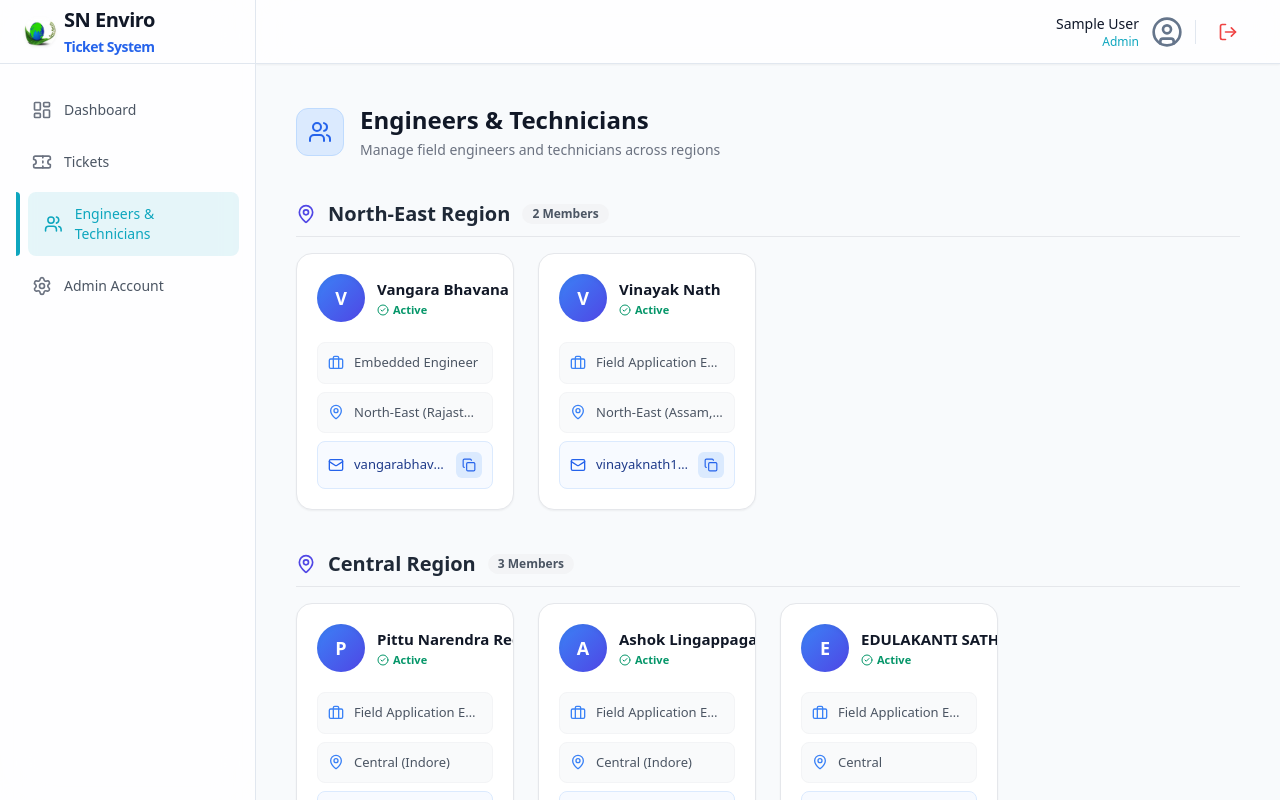
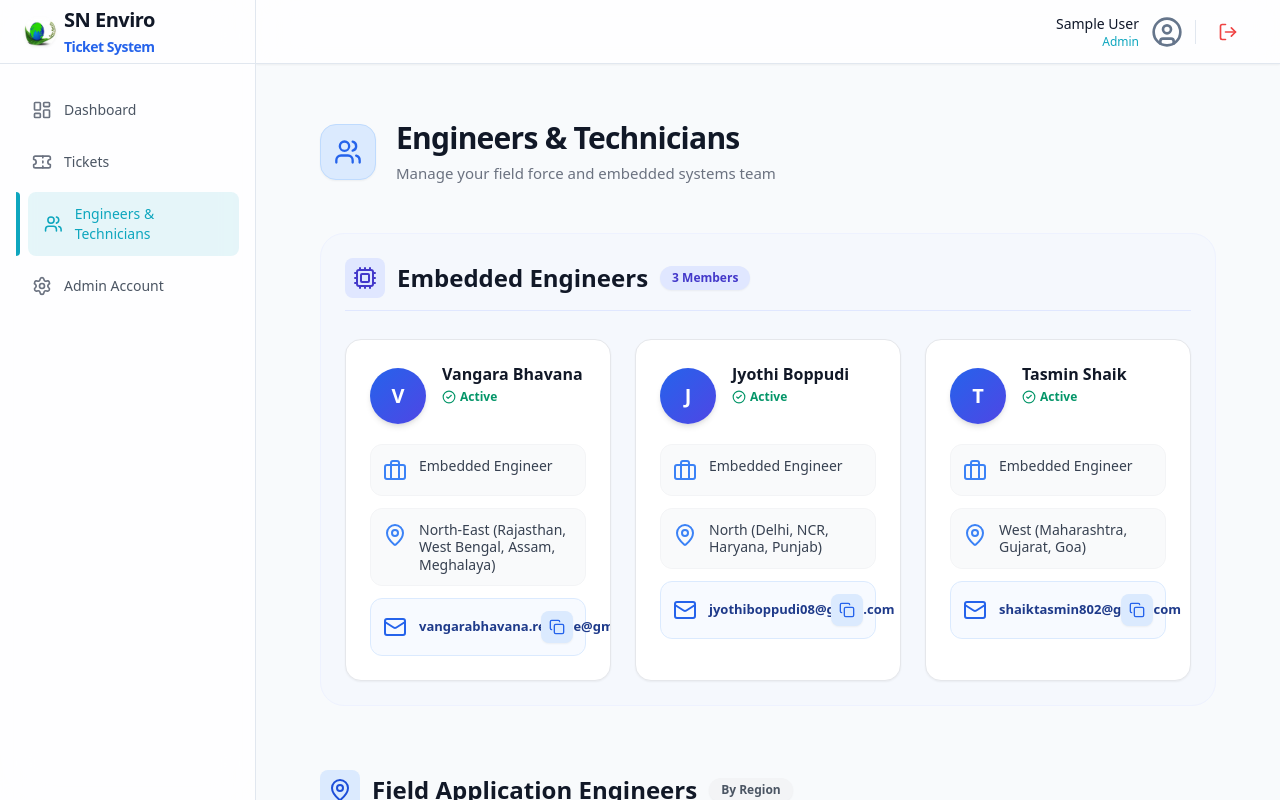
Before and after one commit to jaswanth1904/SN-Enviro-Ticket-Raising-System, a React (Vite) app in the folder frontend/: page /users in a window 1280 px wide. Built offline with nearby package versions, Linux system fonts and the light colour scheme; no server answers; sample sign-in values are in the browser's storage.

Commit message:
style: fix truncation on web UI and group by Embedded Engineer at top

```diff
--- a/frontend/src/pages/Users.tsx
+++ b/frontend/src/pages/Users.tsx
@@ -1,7 +1,7 @@
 import React from 'react';
-import { Users as UsersIcon, Mail, Briefcase, MapPin, Copy, CheckCircle2 } from 'lucide-react';
+import { Users as UsersIcon, Mail, Briefcase, MapPin, Copy, CheckCircle2, Cpu } from 'lucide-react';
 import toast from 'react-hot-toast';
-import { groupedEngineers, type Engineer } from '../lib/engineers';
+import { engineersData, type Engineer } from '../lib/engineers';
 
 export const Users: React.FC = () => {
   const handleCopyEmail = (email: string) => {
@@ -9,81 +9,137 @@ export const Users: React.FC = () => {
     toast.success(`Copied ${email} to clipboard!`);
   };
 
-  return (
-    <div className="space-y-10 max-w-[1400px] mx-auto pb-12">
-      <div className="flex items-center justify-between mb-8">
-        <div className="flex items-center space-x-4">
-          <div className="h-12 w-12 rounded-xl bg-blue-100 border border-blue-200 flex items-center justify-center">
-            <UsersIcon className="h-6 w-6 text-blue-600" />
-          </div>
-          <div>
-            <h2 className="text-2xl font-bold text-gray-900">Engineers & Technicians</h2>
-            <p className="text-gray-500 text-sm mt-1">Manage field engineers and technicians across regions</p>
-          </div>
-        </div>
-      </div>
+  const embeddedEngineers = engineersData.filter(e => e.designation === 'Embedded Engineer');
+  const fieldEngineers = engineersData.filter(e => e.designation !== 'Embedded Engineer');
 
-      {Object.entries(groupedEngineers).map(([region, engineers]) => (
-        <div key={region} className="space-y-4">
-          {/* Region Header */}
-          <div className="flex items-center space-x-3 border-b border-gray-200 pb-2">
-            <MapPin className="w-5 h-5 text-indigo-600" />
-            <h3 className="text-xl font-bold text-gray-800">{region} Region</h3>
-            <span className="bg-gray-100 text-gray-600 text-xs font-semibold px-2.5 py-0.5 rounded-full">
-              {engineers.length} {engineers.length === 1 ? 'Member' : 'Members'}
-            </span>
-          </div>
+  // Group fieldEngineers by region
+  const fieldByRegion = fieldEngineers.reduce((acc, engineer) => {
+    let key = 'Other';
+    const regionLower = engineer.region.toLowerCase();
 
-          <div className="grid grid-cols-1 md:grid-cols-2 lg:grid-cols-3 xl:grid-cols-4 gap-6">
-            {engineers.map((engineer: Engineer, index: number) => (
-              <div key={index} className="bg-white rounded-2xl border border-gray-200 shadow-sm hover:shadow-md hover:border-blue-200 transition-all duration-300 overflow-hidden group transform hover:-translate-y-1">
-                <div className="p-5">
-                  <div className="flex items-start justify-between mb-4">
-                    <div className="flex items-center space-x-3">
-                      <div className="h-12 w-12 rounded-full bg-gradient-to-br from-blue-500 to-indigo-600 flex items-center justify-center text-white font-bold text-lg shadow-inner shrink-0">
+    if (regionLower.includes('north-east')) key = 'North-East';
+    else if (regionLower.includes('north')) key = 'North';
+    else if (regionLower.includes('central')) key = 'Central';
+    else if (regionLower.includes('telangana')) key = 'Telangana & AP';
+    else if (regionLower.includes('south')) key = 'South';
+    else if (regionLower.includes('east')) key = 'East';
+    else if (regionLower.includes('west')) key = 'West';
+    else key = engineer.region.split('(')[0].trim();
+
+    if (!acc[key]) acc[key] = [];
+    acc[key].push(engineer);
+    return acc;
+  }, {} as Record<string, Engineer[]>);
+
+  const renderEngineerCard = (engineer: Engineer, index: number) => (
+    <div key={index} className="bg-white rounded-2xl border border-gray-200 shadow-sm hover:shadow-md hover:border-blue-300 transition-all duration-300 overflow-hidden group">
+      <div className="p-6">
+        <div className="flex items-start justify-between mb-5">
+          <div className="flex items-start space-x-4 w-full">
+            <div className="h-14 w-14 rounded-full bg-gradient-to-br from-blue-600 to-indigo-600 flex items-center justify-center text-white font-bold text-xl shadow-md shrink-0 mt-1">
               {engineer.name.charAt(0).toUpperCase()}
             </div>
-                      <div className="overflow-hidden">
-                        <h3 className="font-bold text-gray-900 text-[15px] truncate" title={engineer.name}>{engineer.name}</h3>
-                        <div className="flex items-center text-emerald-600 text-[11px] font-semibold mt-0.5">
-                          <CheckCircle2 className="w-3 h-3 mr-1 shrink-0" />
+            <div className="flex-1 min-w-0">
+              <h3 className="font-bold text-gray-900 text-[16px] leading-tight break-words">{engineer.name}</h3>
+              <div className="flex items-center text-emerald-600 text-[12px] font-semibold mt-1">
+                <CheckCircle2 className="w-3.5 h-3.5 mr-1 shrink-0" />
                 Active
               </div>
             </div>
           </div>
         </div>
 
-                  <div className="space-y-2 mt-5">
-                    <div className="flex items-center text-[13px] text-gray-600 bg-gray-50 p-2.5 rounded-lg border border-gray-100">
-                      <Briefcase className="w-4 h-4 text-blue-500 mr-2.5 shrink-0" />
-                      <span className="font-medium truncate" title={engineer.designation}>{engineer.designation}</span>
+        <div className="space-y-3 mt-4">
+          <div className="flex items-start text-[14px] text-gray-700 bg-gray-50 p-3 rounded-xl border border-gray-100">
+            <Briefcase className="w-4.5 h-4.5 text-blue-500 mr-3 shrink-0 mt-0.5" />
+            <span className="font-medium break-words leading-tight">{engineer.designation}</span>
           </div>
 
-                    <div className="flex items-center text-[13px] text-gray-600 bg-gray-50 p-2.5 rounded-lg border border-gray-100">
-                      <MapPin className="w-4 h-4 text-blue-500 mr-2.5 shrink-0" />
-                      <span className="font-medium truncate" title={engineer.region}>{engineer.region}</span>
+          <div className="flex items-start text-[14px] text-gray-700 bg-gray-50 p-3 rounded-xl border border-gray-100">
+            <MapPin className="w-4.5 h-4.5 text-blue-500 mr-3 shrink-0 mt-0.5" />
+            <span className="font-medium break-words leading-tight">{engineer.region}</span>
           </div>
 
-                    <div className="flex items-center justify-between text-[13px] text-gray-600 bg-blue-50/50 p-2.5 rounded-lg border border-blue-100 group-hover:bg-blue-50 transition-colors mt-2">
-                      <div className="flex items-center truncate mr-2">
-                        <Mail className="w-4 h-4 text-blue-600 mr-2.5 shrink-0" />
-                        <span className="font-medium text-blue-900 truncate" title={engineer.email}>{engineer.email}</span>
+          <div className="flex items-center justify-between text-[13px] text-gray-700 bg-blue-50/50 p-3 rounded-xl border border-blue-100 group-hover:bg-blue-50 transition-colors mt-3">
+            <div className="flex items-center break-words min-w-0 mr-3">
+              <Mail className="w-4.5 h-4.5 text-blue-600 mr-3 shrink-0" />
+              <span className="font-semibold text-blue-900 break-words">{engineer.email}</span>
             </div>
             <button
               onClick={() => handleCopyEmail(engineer.email)}
-                        className="p-1.5 text-blue-600 hover:bg-blue-200 bg-blue-100 rounded-md transition-colors shrink-0"
+              className="p-2 text-blue-600 hover:bg-blue-600 hover:text-white bg-blue-100 rounded-lg transition-colors shrink-0 shadow-sm"
               title="Copy Email for Assignment"
             >
-                        <Copy className="w-3.5 h-3.5" />
+              <Copy className="w-4 h-4" />
             </button>
           </div>
         </div>
       </div>
     </div>
-            ))}
+  );
+
+  return (
+    <div className="space-y-12 max-w-[1400px] mx-auto pb-16 px-4 sm:px-6">
+      <div className="flex items-center justify-between mt-4">
+        <div className="flex items-center space-x-5">
+          <div className="h-14 w-14 rounded-2xl bg-blue-100 border border-blue-200 flex items-center justify-center shadow-sm">
+            <UsersIcon className="h-7 w-7 text-blue-600" />
+          </div>
+          <div>
+            <h2 className="text-3xl font-extrabold text-gray-900 tracking-tight">Engineers & Technicians</h2>
+            <p className="text-gray-500 text-[15px] mt-1.5 font-medium">Manage your field force and embedded systems team</p>
+          </div>
+        </div>
+      </div>
+
+      {/* Embedded Engineers Section (Top) */}
+      {embeddedEngineers.length > 0 && (
+        <div className="space-y-5 bg-indigo-50/30 p-6 rounded-3xl border border-indigo-50">
+          <div className="flex items-center space-x-3 border-b border-indigo-100 pb-3">
+            <div className="p-2 bg-indigo-100 rounded-lg">
+              <Cpu className="w-6 h-6 text-indigo-700" />
+            </div>
+            <h3 className="text-2xl font-bold text-gray-900">Embedded Engineers</h3>
+            <span className="bg-indigo-100 text-indigo-700 text-xs font-bold px-3 py-1 rounded-full shadow-sm">
+              {embeddedEngineers.length} {embeddedEngineers.length === 1 ? 'Member' : 'Members'}
+            </span>
+          </div>
+
+          <div className="grid grid-cols-1 md:grid-cols-2 lg:grid-cols-2 xl:grid-cols-3 gap-6 pt-2">
+            {embeddedEngineers.map((engineer, index) => renderEngineerCard(engineer, index))}
+          </div>
+        </div>
+      )}
+
+      {/* Field Application Engineers Section (Grouped by Region) */}
+      <div className="space-y-10 pt-4">
+        <div className="flex items-center space-x-3 border-b border-gray-200 pb-3">
+          <div className="p-2 bg-blue-100 rounded-lg">
+            <MapPin className="w-6 h-6 text-blue-700" />
+          </div>
+          <h3 className="text-2xl font-bold text-gray-900">Field Application Engineers</h3>
+          <span className="bg-gray-100 text-gray-600 text-xs font-bold px-3 py-1 rounded-full shadow-sm">
+            By Region
+          </span>
+        </div>
+
+        <div className="space-y-10">
+          {Object.entries(fieldByRegion).map(([region, engineers]) => (
+            <div key={region} className="space-y-5 pl-2 sm:pl-4 border-l-4 border-blue-100">
+              <div className="flex items-center space-x-3">
+                <h4 className="text-xl font-bold text-gray-800 tracking-tight">{region} Region</h4>
+                <span className="bg-gray-100 text-gray-600 text-xs font-semibold px-2.5 py-1 rounded-md">
+                  {engineers.length} {engineers.length === 1 ? 'Member' : 'Members'}
+                </span>
+              </div>
+
+              <div className="grid grid-cols-1 md:grid-cols-2 lg:grid-cols-2 xl:grid-cols-3 gap-6">
+                {engineers.map((engineer, index) => renderEngineerCard(engineer, index))}
               </div>
             </div>
           ))}
         </div>
+      </div>
+    </div>
   );
 };
```
Lines whose indentation alone changed are shown as unchanged.
